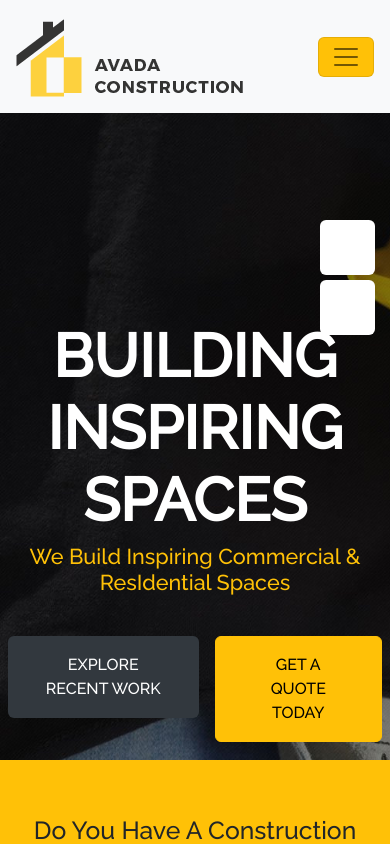
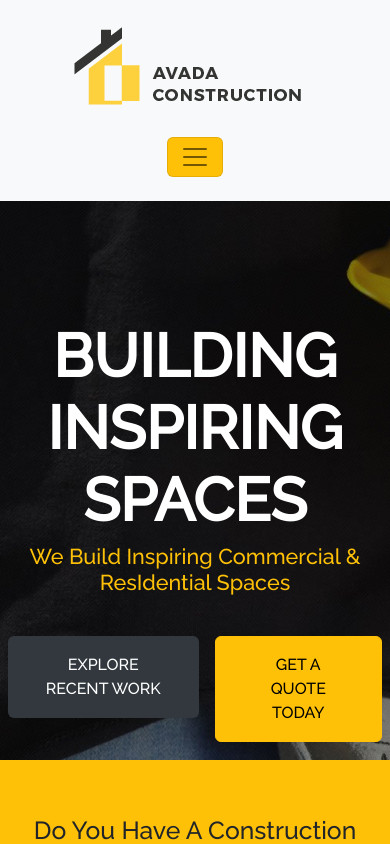
Before and after one commit to EnricoPiombini/proj-html-vuejs, a Vue app: page / in a window 390 px wide. Shown: the top 844 px of the page. Built offline with nearby package versions, Linux system fonts and the light colour scheme.

Commit message:
query added

```diff
--- a/src/assets/main.scss
+++ b/src/assets/main.scss
@@ -1,3 +1,4 @@
 @import "../assets/variables.scss";
+@import "../assets/query.scss";
 @import "~@fortawesome/fontawesome-free/css/all.min.css";
 @import url('https://fonts.googleapis.com/css2?family=Raleway:wght@500&display=swap');
--- /dev/null
+++ b/src/assets/query.scss
@@ -0,0 +1,17 @@
+@media screen and (max-width:768px) {
+    .right-btn {
+       display: none;
+   }
+
+}
+
+@media screen and (max-width:576px) {
+    .navbar{
+        display: flex;
+        flex-direction: column;
+    }
+    .navbar-toggler{
+        margin-top: 2rem;
+    }
+
+}
--- a/src/components/HomeOwners.vue
+++ b/src/components/HomeOwners.vue
@@ -13,7 +13,8 @@
 
                             <div class="item">
                                 <img :src="carouselList[currentIndex].img"
-                                v-bind:alt="'Immagine di ' + carouselList[currentIndex].img" class="rounded-circle" />
+                                    v-bind:alt="'Immagine di ' + carouselList[currentIndex].img"
+                                    class="rounded-circle" />
                                 <div class="text w-50 m-auto ">
                                     <p class="text-white font-italic owner-statement">
                                         {{ carouselList[currentIndex].text }}
@@ -41,40 +42,10 @@
                 </div>
 
 
-            <!--
-            <div class="slidesInfo slides-index" v-for="(slider, i) in carouselList" :key="i"
-                :class="{ 'display-none': slider.id===1 }">
-                <div class="text text-center">
-                    <div class="section-title">
-                        <h2 class="text-white">Our Home Owners Say</h2>
-                    </div>
-                    <div class="br"></div>
 
-                    <div class="img_section">
-                        <img :src="slider.img" alt="" srcset="" class="rounded-circle">
-                    </div>
-
-                    <div class="owners-text w-50 mt-4 m-auto">
-                        <p class="font-italic text-white">
-                            {{ slider.text }}
-                        </p>
-                        <div class="owner-name">
-                            <h5 class="text-white mt-4 fw-bold">
-                                {{ slider.name }}
-                            </h5>
-                        </div>
-
-                    </div>
-
-                </div>
-            </div> -->
 
             </div>
         </div>
-        <!-- <div class="carousel-dots">
-            <button type="button" class="btn btn-outline-light btn-padding prev" @click="changeImg('prev')"></button>
-            <button type="button" class="btn btn-outline-light btn-padding next" @click="changeImg('next')"></button>
-        </div> -->
 
         <div class="curve-div-bottom"></div>
 
@@ -91,13 +62,13 @@ export default {
             carouselList: [
                 {
                     img: "img/home-testimonial-113165296.jpg",
-                    text: "No man but feels more of a man in the world if he have but a bit of ground that he can call his own However small it is on the surface, it is four thousand mile deep and that in a very handsome property",
+                    text: " 'No man but feels more of a man in the world if he have but a bit of ground that he can call his own However small it is on the surface, it is four thousand mile deep and that in a very handsome property.''",
                     name: "HARRY SMITH - NEW HOME OWNER"
 
                 },
                 {
                     img: "img/home-testimonial-84268399.jpg",
-                    text: "No man but feels more of a man in the world if he have but a bit of ground that he can call his own However small it is on the surface, it is four thousand mile deep and that in a very handsome property",
+                    text: "Many novice real estate investors soon quit the profession and invest. When you invest in real estate, you often see a side of humanity that stocks, bonds, mutual funds, and saving money shelter you from.",
                     name: "JOHN DOE - PROPERTY INVESTOR",
 
 
--- a/src/components/TheHeader.vue
+++ b/src/components/TheHeader.vue
@@ -1,6 +1,6 @@
 <template>
     <div>
-        <nav class="navbar p-3 fixed-top navbar-expand-lg navbar-light bg-light justify-content-between">
+        <nav class="navbar p-4 fixed-top navbar-expand-lg navbar-light bg-light justify-content-between">
             <div class="left-side">
                 <a class="navbar-brand" href="#">
                     <img src="img/construction_logo.png" class="d-inline-block align-text-top">
--- a/src/components/TheJumbo.vue
+++ b/src/components/TheJumbo.vue
@@ -54,6 +54,7 @@ export default {
 
 <style lang="scss" scoped>
 @import "../assets/variables.scss";
+@import "../assets/query.scss";
 
 .jumbo-tron {
     background-image: url("/public/img/home-slider-62528242.jpg");
@@ -83,7 +84,7 @@ export default {
     justify-content: space-between;
     overflow: hidden;
     position: absolute;
-    top: 220px;
+    top: 140px;
     right: 15px;
     padding: 8px 6px;
     width: 55px;
@@ -94,7 +95,7 @@ export default {
 }
 
 .bottom {
-    top: 280px;
+    top: 200px;
 }
 
 .my-btn {
```
Lines whose indentation alone changed are shown as unchanged.
